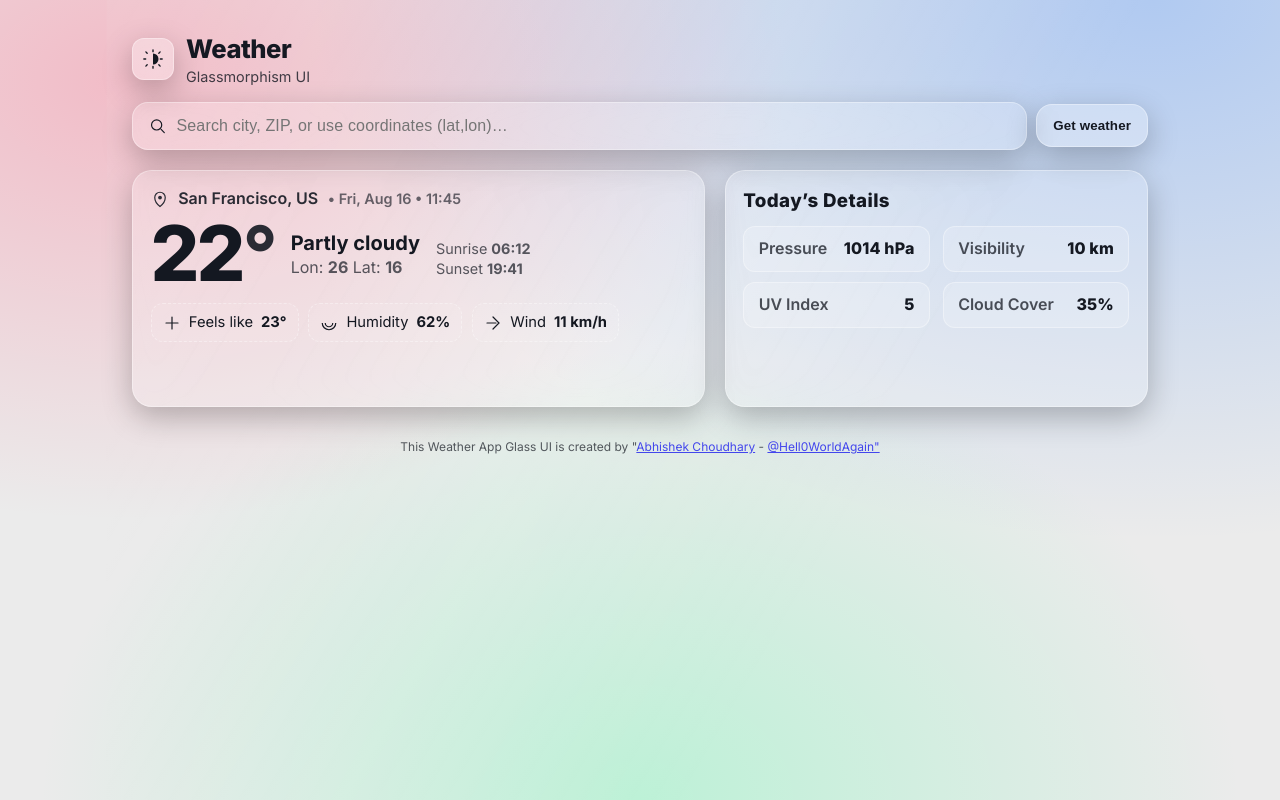
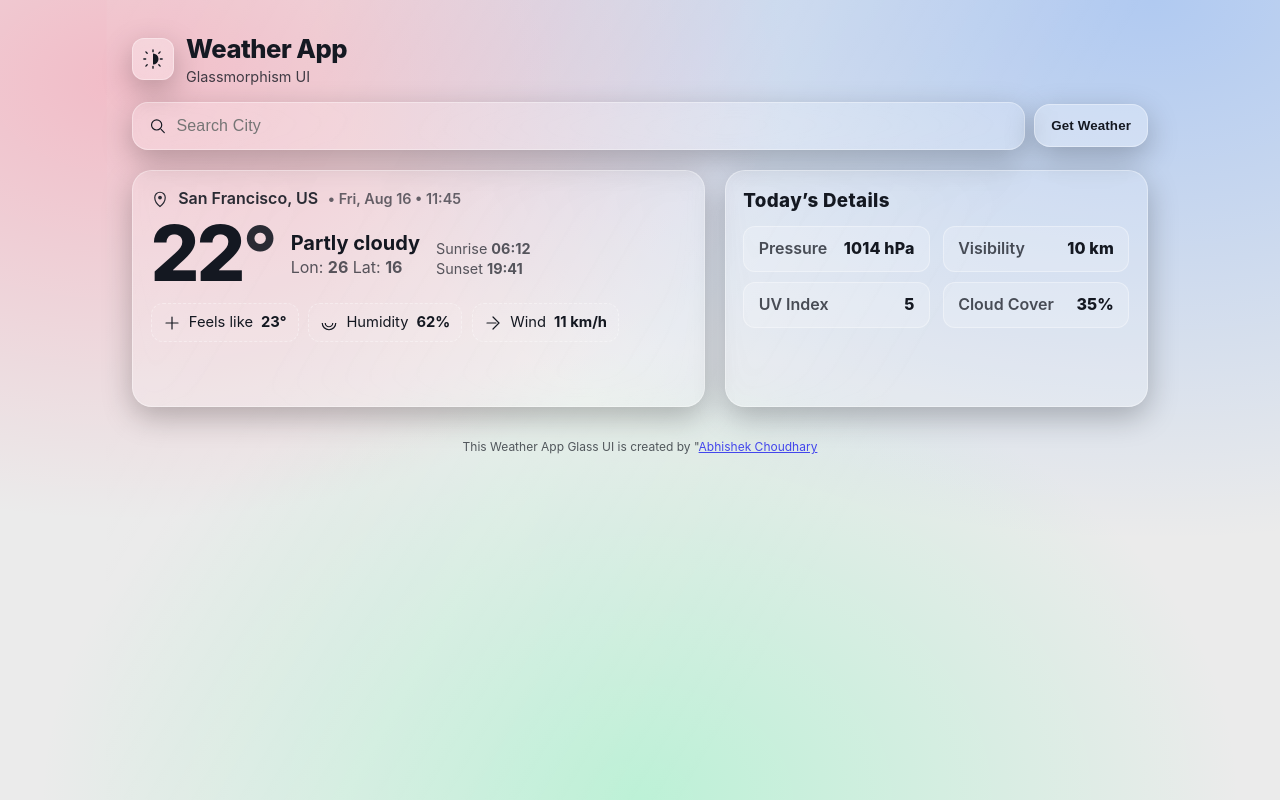
Before and after one commit to Hell0WorldAgain/Weather-App-with-Glass-UI, a plain HTML site: page index.html in a window 1280 px wide. Drawn offline with Linux system fonts and the light colour scheme.

Commit message:
Touchec down some HTML for the wording

```diff
--- a/index.html
+++ b/index.html
@@ -3,10 +3,7 @@
 <head>
   <meta charset="utf-8" />
   <meta name="viewport" content="width=device-width, initial-scale=1" />
-  <title>Weather — Glass UI</title>
-  <link rel="preconnect" href="https://fonts.googleapis.com">
-  <link rel="preconnect" href="https://fonts.gstatic.com" crossorigin>
-  <link href="https://fonts.googleapis.com/css2?family=Inter:wght@300;400;500;600;700;800;900&display=swap" rel="stylesheet">
+  <title>Weather App — Glass UI</title>
   <link rel="stylesheet" href="style.css">
 </head>
 <body>
@@ -22,7 +19,7 @@
             </svg>
           </div>
           <div>
-            <h1>Weather</h1>
+            <h1>Weather App</h1>
             <div class="tag muted">Glassmorphism UI</div>
           </div>
         </div>
@@ -35,10 +32,10 @@
       <form class="search" role="search" onsubmit="return false;" aria-label="Search city or coordinates">
         <div class="input" aria-live="polite">
           <svg width="18" height="18" viewBox="0 0 24 24" fill="none" aria-hidden="true"><path d="M21 21l-4.3-4.3" stroke="currentColor" stroke-width="1.6" stroke-linecap="round"/><circle cx="10.5" cy="10.5" r="7" stroke="currentColor" stroke-width="1.6"/></svg>
-          <input id="city_input" name="q" placeholder="Search city, ZIP, or use coordinates (lat,lon)…" autocomplete="off" />
+          <input id="city_input" name="q" placeholder="Search City" autocomplete="off" />
         </div>
         <!-- <button class="btn" id="use-location" type="button">Use my location</button> -->
-        <button class="btn" id="search_button" type="button">Get weather</button>
+        <button class="btn" id="search_button" type="button">Get Weather</button>
       </form>
       <div class="banner" id="error" role="alert">Couldn’t fetch weather. Check your query or try again.</div>
     </header>
@@ -94,7 +91,7 @@
     </main>
 
     <footer>
-      <small>This Weather App Glass UI is created by "<a href="https://www.linkedin.com/in/abhishek-choudhary-a63a40169/" alt="LinkedIn">Abhishek Choudhary</a> - <a href="https://github.com/Hell0WorldAgain">@Hell0WorldAgain" </a></small>
+      <small>This Weather App Glass UI is created by "<a href="https://github.com/Hell0WorldAgain" alt="GitHub">Abhishek Choudhary</a></small>
     </footer>
   </div>
 
```
